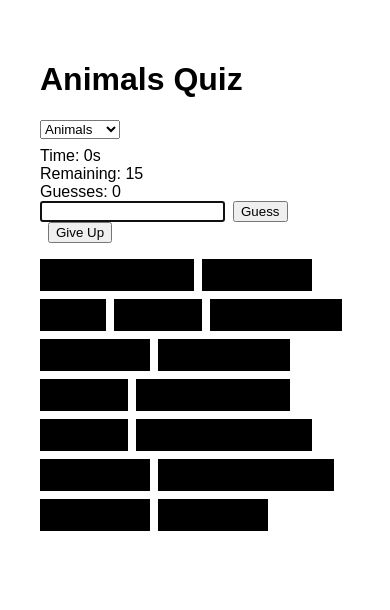
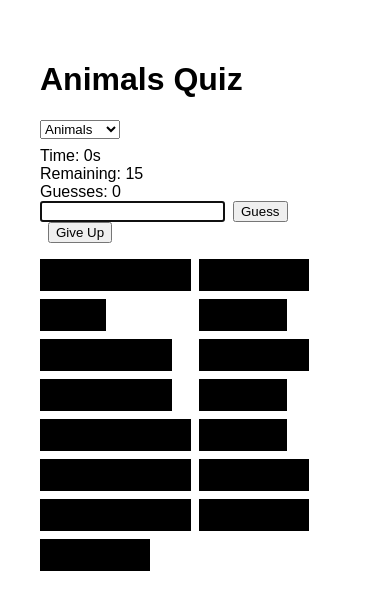
Before and after one commit to ahoff-git/Quizzler, a Next.js app: page / in a window 390 px wide. Shown: the top 610 px of the page. Built offline with nearby package versions, Linux system fonts and the light colour scheme.

Commit message:
Align quiz options in responsive columns

```diff
--- a/app/globals.css
+++ b/app/globals.css
@@ -2,3 +2,9 @@ body {
   font-family: Arial, sans-serif;
   padding: 2rem;
 }
+
+.answers-grid {
+  display: grid;
+  grid-template-columns: repeat(auto-fit, minmax(150px, 1fr));
+  gap: 8px;
+}
--- a/app/page.tsx
+++ b/app/page.tsx
@@ -93,24 +93,16 @@ export default function Page() {
           Give Up
         </button>
       </form>
-      <div style={{ marginTop: '1rem' }}>
+      <div className="answers-grid" style={{ marginTop: '1rem' }}>
         {quizItems.map((item, index) => {
           const isGuessed = guessed.includes(item);
           const showItem = isGuessed || revealed;
           return (
-            <div
+            <HiddenAnswer
               key={index}
-              style={{
-                display: 'inline-block',
-                marginRight: '8px',
-                marginBottom: '8px',
-              }}
-            >
-              <HiddenAnswer
-                answer={item}
-                reveal={showItem}
-              />
-            </div>
+              answer={item}
+              reveal={showItem}
+            />
           );
         })}
       </div>
```
